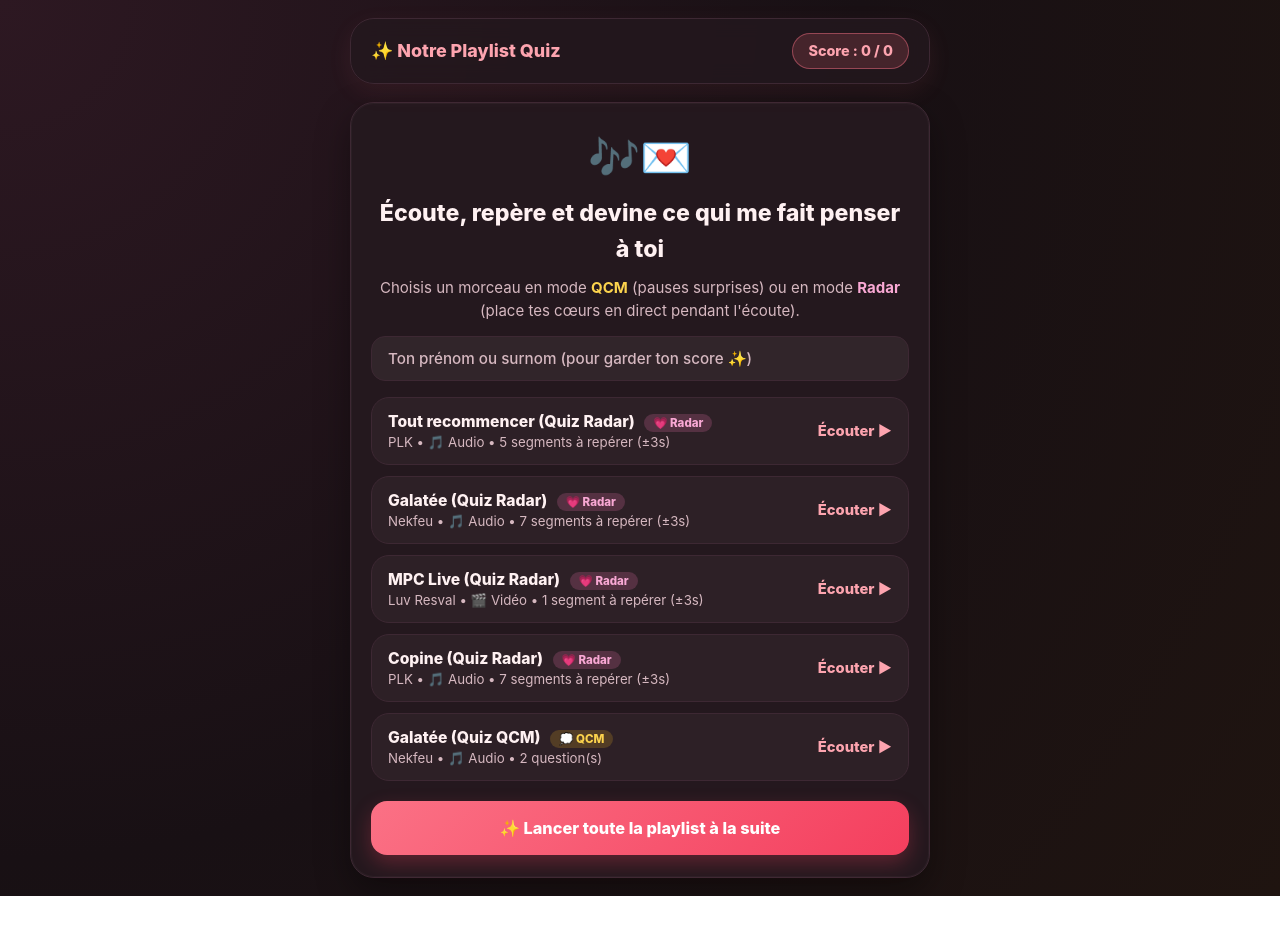
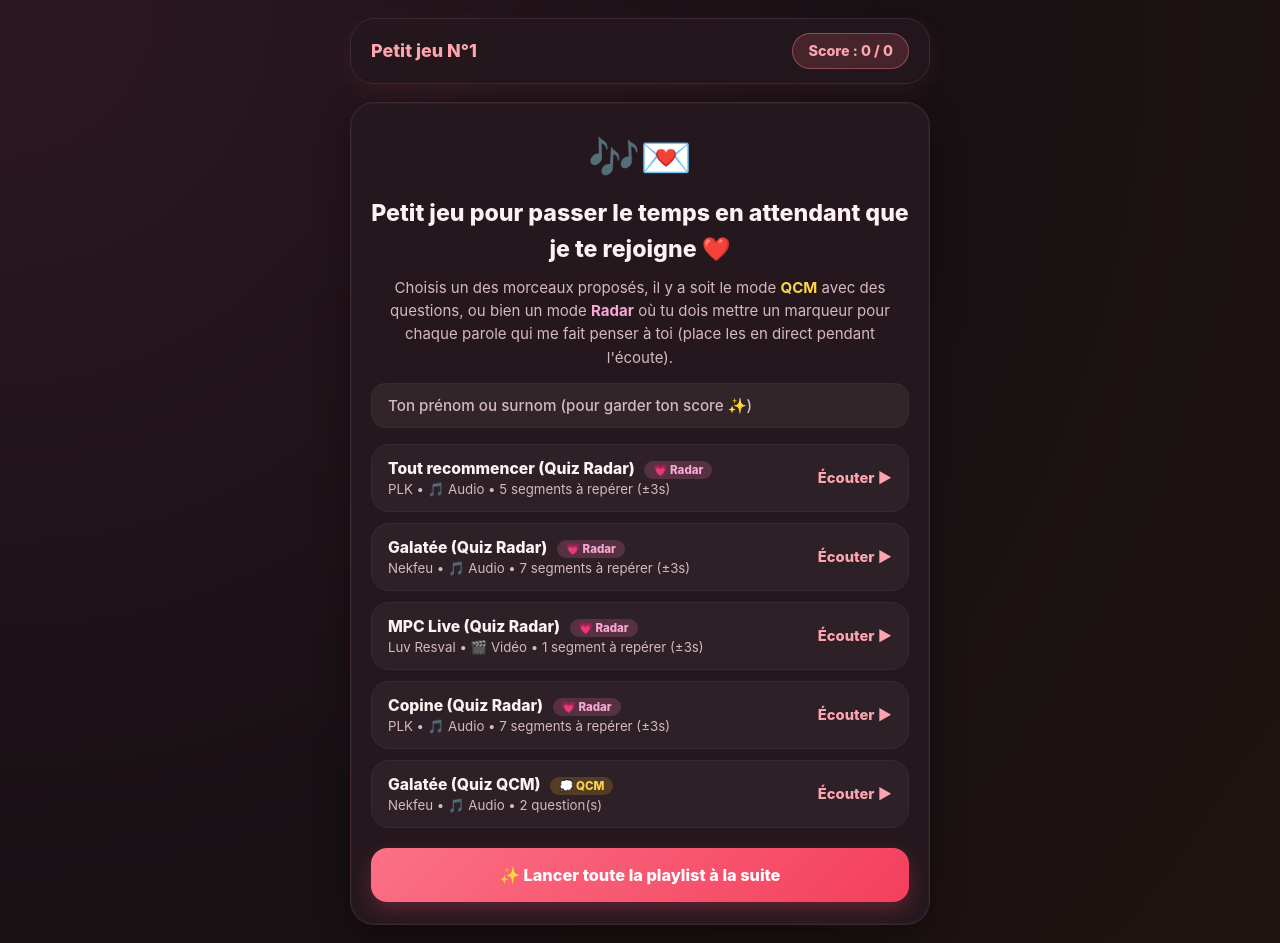
Before and after one commit to vinnce69/Paroles-musiques, a plain HTML site: page index.html in a window 1280 px wide. Before the commit the page ends 896 px from the top, so only its background shows below. Drawn offline with Linux system fonts and the light colour scheme.

Commit message:
Update index.html

```diff
--- a/index.html
+++ b/index.html
@@ -757,7 +757,7 @@
     <div class="conteneur">
         <!-- EN-TÊTE -->
         <header>
-            <div class="logo">✨ Notre Playlist Quiz</div>
+            <div class="logo"> Petit jeu N°1 </div>
             <div class="badge-score" id="affichage-score">Score : 0 / 0</div>
         </header>
 
@@ -765,10 +765,10 @@
         <section id="ecran-accueil" class="carte" style="text-align: center;">
             <div style="font-size: 2.6rem; margin-bottom: 6px;">🎶💌</div>
             <h1 style="font-size: 1.45rem; font-weight: 800; margin-bottom: 8px;">
-                Écoute, repère et devine ce qui me fait penser à toi
+                Petit jeu pour passer le temps en attendant que je te rejoigne ❤️
             </h1>
             <p style="color: var(--couleur-texte-doux); font-size: 0.94rem; margin-bottom: 14px;">
-                Choisis un morceau en mode <strong style="color: #fcd34d;">QCM</strong> (pauses surprises) ou en mode <strong style="color: #f9a8d4;">Radar</strong> (place tes cœurs en direct pendant l'écoute).
+                Choisis un des morceaux proposés, il y a soit le mode <strong style="color: #fcd34d;">QCM</strong> avec des questions, ou bien un mode <strong style="color: #f9a8d4;">Radar</strong> où tu dois mettre un marqueur pour chaque parole qui me fait penser à toi (place les en direct pendant l'écoute).
             </p>
 
             <!-- Champ optionnel pour enregistrer le prénom du joueur -->
```
